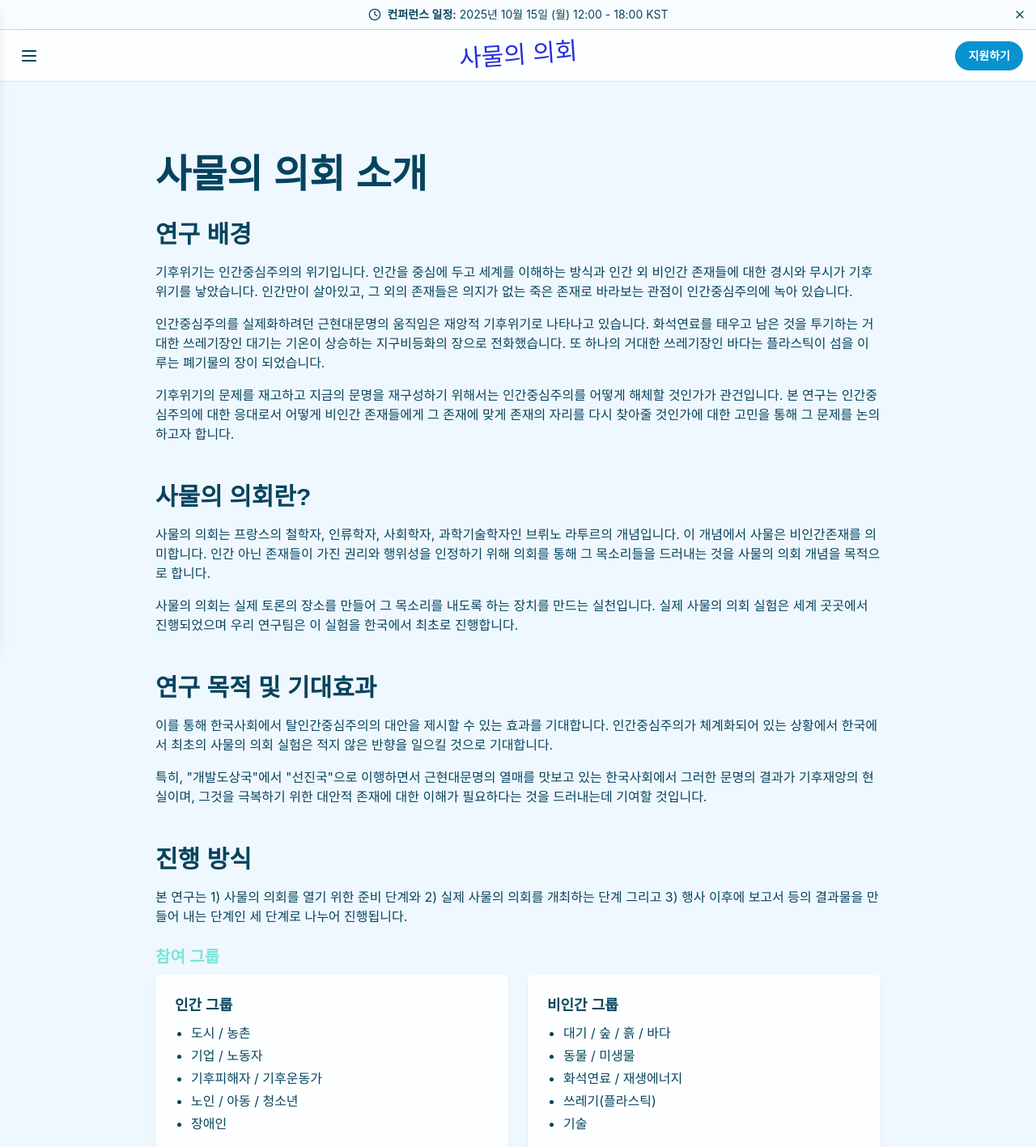
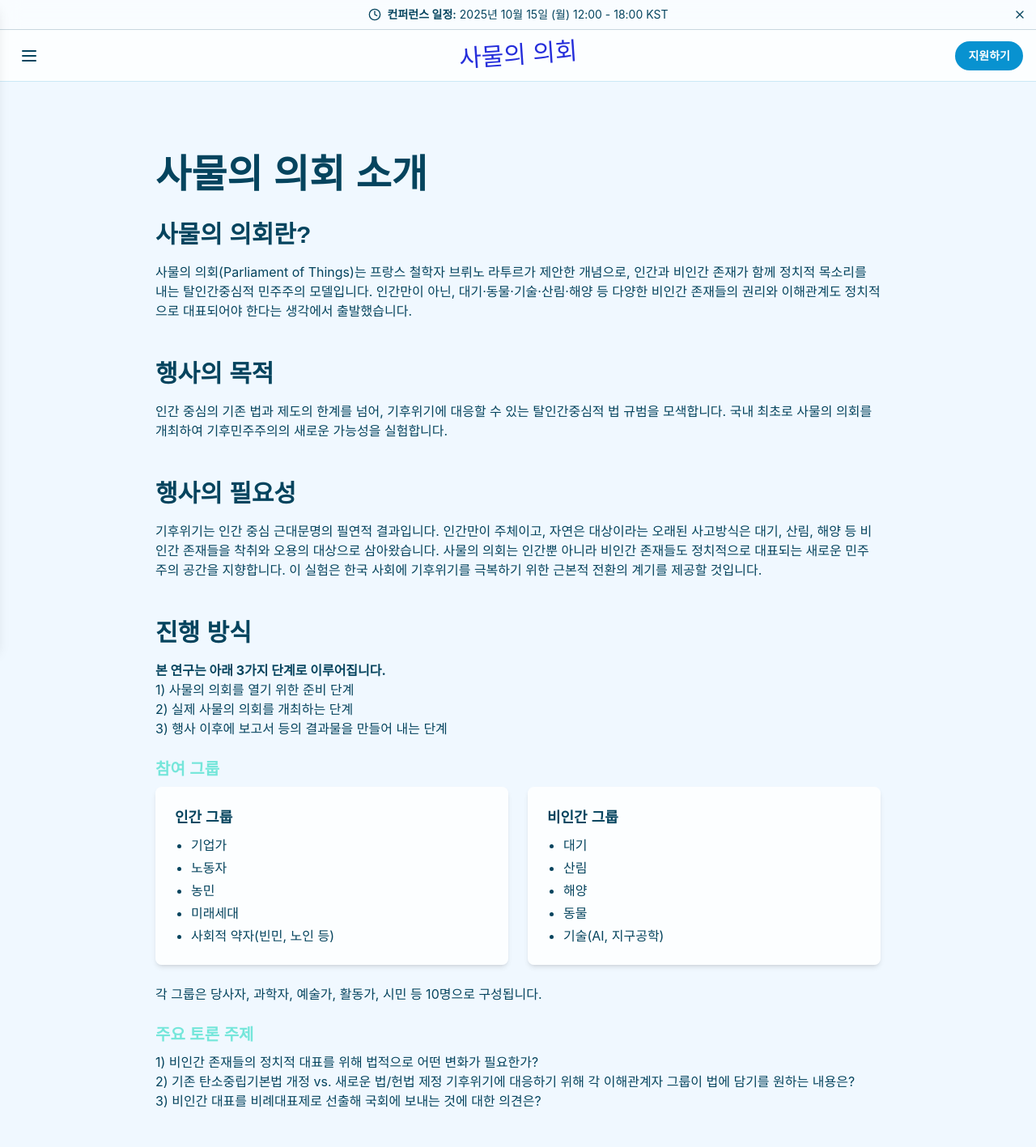
Before and after one commit to shin-minhyuk/samul.parliament, a Next.js app: page /info in a window 1280 px wide. Shown: the top 1417 px of the page at 81% size. Built offline with nearby package versions, Linux system fonts and the light colour scheme; a web font is replaced by a local one.

Commit message:
[feat] 소개 페이지 수정

```diff
--- a/src/app/info/page.tsx
+++ b/src/app/info/page.tsx
@@ -8,7 +8,7 @@ export default function InfoPage() {
           사물의 의회 소개
         </h1>
 
-        <section className="mb-12">
+        {/* <section className="mb-12">
           <h2 className="text-ocean-deep mb-4 text-2xl font-bold md:text-3xl">
             연구 배경
           </h2>
@@ -74,6 +74,50 @@ export default function InfoPage() {
               이해가 필요하다는 것을 드러내는데 기여할 것입니다.
             </p>
           </div>
+        </section> */}
+
+        <section className="mb-12">
+          <h2 className="text-ocean-deep mb-4 text-2xl font-bold md:text-3xl">
+            사물의 의회란?
+          </h2>
+          <div className="prose prose-lg max-w-none">
+            <p className="mb-4">
+              사물의 의회(Parliament of Things)는 프랑스 철학자 브뤼노 라투르가
+              제안한 개념으로, 인간과 비인간 존재가 함께 정치적 목소리를 내는
+              탈인간중심적 민주주의 모델입니다. 인간만이 아닌,
+              대기·동물·기술·산림·해양 등 다양한 비인간 존재들의 권리와
+              이해관계도 정치적으로 대표되어야 한다는 생각에서 출발했습니다.
+            </p>
+          </div>
+        </section>
+
+        <section className="mb-12">
+          <h2 className="text-ocean-deep mb-4 text-2xl font-bold md:text-3xl">
+            행사의 목적
+          </h2>
+          <div className="prose prose-lg max-w-none">
+            <p className="mb-4">
+              인간 중심의 기존 법과 제도의 한계를 넘어, 기후위기에 대응할 수
+              있는 탈인간중심적 법 규범을 모색합니다. 국내 최초로 사물의 의회를
+              개최하여 기후민주주의의 새로운 가능성을 실험합니다.
+            </p>
+          </div>
+        </section>
+
+        <section className="mb-12">
+          <h2 className="text-ocean-deep mb-4 text-2xl font-bold md:text-3xl">
+            행사의 필요성
+          </h2>
+          <div className="prose prose-lg max-w-none">
+            <p className="mb-4">
+              기후위기는 인간 중심 근대문명의 필연적 결과입니다. 인간만이
+              주체이고, 자연은 대상이라는 오래된 사고방식은 대기, 산림, 해양 등
+              비인간 존재들을 착취와 오용의 대상으로 삼아왔습니다. 사물의 의회는
+              인간뿐 아니라 비인간 존재들도 정치적으로 대표되는 새로운 민주주의
+              공간을 지향합니다. 이 실험은 한국 사회에 기후위기를 극복하기 위한
+              근본적 전환의 계기를 제공할 것입니다.
+            </p>
+          </div>
         </section>
 
         <section className="mb-12">
@@ -82,9 +126,11 @@ export default function InfoPage() {
           </h2>
           <div className="prose prose-lg max-w-none">
             <p className="mb-4">
-              본 연구는 1) 사물의 의회를 열기 위한 준비 단계와 2) 실제 사물의
-              의회를 개최하는 단계 그리고 3) 행사 이후에 보고서 등의 결과물을
-              만들어 내는 단계인 세 단계로 나누어 진행됩니다.
+              <strong>본 연구는 아래 3가지 단계로 이루어집니다.</strong>
+              <br />
+              1) 사물의 의회를 열기 위한 준비 단계 <br />
+              2) 실제 사물의 의회를 개최하는 단계 <br />
+              3) 행사 이후에 보고서 등의 결과물을 만들어 내는 단계
             </p>
             <h3 className="text-ocean-surf mt-6 mb-2 text-xl font-bold">
               참여 그룹
@@ -95,11 +141,11 @@ export default function InfoPage() {
                   인간 그룹
                 </h4>
                 <ul className="list-disc space-y-1 pl-5">
-                  <li>도시 / 농촌</li>
-                  <li>기업 / 노동자</li>
-                  <li>기후피해자 / 기후운동가</li>
-                  <li>노인 / 아동 / 청소년</li>
-                  <li>장애인</li>
+                  <li>기업가</li>
+                  <li>노동자</li>
+                  <li>농민</li>
+                  <li>미래세대</li>
+                  <li>사회적 약자(빈민, 노인 등)</li>
                 </ul>
               </div>
               <div className="rounded-lg bg-white/80 p-6 shadow-md backdrop-blur-sm">
@@ -107,26 +153,29 @@ export default function InfoPage() {
                   비인간 그룹
                 </h4>
                 <ul className="list-disc space-y-1 pl-5">
-                  <li>대기 / 숲 / 흙 / 바다</li>
-                  <li>동물 / 미생물</li>
-                  <li>화석연료 / 재생에너지</li>
-                  <li>쓰레기(플라스틱)</li>
-                  <li>기술</li>
+                  <li>대기</li>
+                  <li>산림</li>
+                  <li>해양</li>
+                  <li>동물</li>
+                  <li>기술(AI, 지구공학)</li>
                 </ul>
               </div>
             </div>
             <p className="mb-4">
-              각 그룹은 당사자, 사회과학자, 활동가, 시민, 학생으로 구성됩니다.
+              각 그룹은 당사자, 과학자, 예술가, 활동가, 시민 등 10명으로
+              구성됩니다.
             </p>
             <h3 className="text-ocean-surf mt-6 mb-2 text-xl font-bold">
-              회의 진행
+              주요 토론 주제
             </h3>
             <p className="mb-4">
-              사물의 회의 본 회의는 주말 이틀 동안 진행됩니다. 1일차에 1차
-              그룹회의과 2일차에 2차 그룹회의를 통해 기후 관련 이해 관계
-              요구사항, NDC(Nationally Determined Contribution) 의견 및 기후헌법
-              조항을 도출하여 작성하고 공개발표합니다. 그리고 기자회견을
-              진행합니다.
+              1) 비인간 존재들의 정치적 대표를 위해 법적으로 어떤 변화가
+              필요한가? <br />
+              2) 기존 탄소중립기본법 개정 vs. 새로운 법/헌법 제정 기후위기에
+              대응하기 위해 각 이해관계자 그룹이 법에 담기를 원하는 내용은?
+              <br />
+              3) 비인간 대표를 비례대표제로 선출해 국회에 보내는 것에 대한
+              의견은?
             </p>
           </div>
         </section>
@@ -197,7 +246,7 @@ export default function InfoPage() {
           </div>
         </section>
 
-        <section>
+        {/* <section>
           <h2 className="text-ocean-deep mb-4 text-2xl font-bold md:text-3xl">
             참고 문헌
           </h2>
@@ -225,7 +274,7 @@ export default function InfoPage() {
               </li>
             </ul>
           </div>
-        </section>
+        </section> */}
       </div>
     </div>
   );
--- a/src/app/organization/page.tsx
+++ b/src/app/organization/page.tsx
@@ -18,7 +18,7 @@ export default function OrganizationPage() {
             <div className="flex flex-col items-center">
               <div className="bg-ocean-deep mb-6 w-64 rounded-lg p-4 text-center text-white">
                 <h3 className="text-xl font-bold">위원장</h3>
-                <p>김태우 (서울대학교 인류학과)</p>
+                <p>김환석 (국민대학교 사회학과)</p>
               </div>
 
               <div className="bg-ocean-deep mb-6 h-10 w-1"></div>
@@ -49,21 +49,18 @@ export default function OrganizationPage() {
           {/* 상세 구성원 */}
           <div className="grid grid-cols-1 gap-6 md:grid-cols-2 lg:grid-cols-3">
             <div className="bg-ocean-deep/5 rounded-lg p-5 shadow-md">
-              <h3 className="text-ocean-deep mb-4 text-xl font-bold">
-                위원장
-              </h3>
+              <h3 className="text-ocean-deep mb-4 text-xl font-bold">위원장</h3>
               <div className="space-y-3">
                 <div>
                   <div className="flex items-center gap-2">
-                    <span className="font-semibold">김태우</span>
+                    <span className="font-semibold">김환석</span>
                     <span className="text-sm text-gray-600">
-                      서울대학교 인류학과
+                      국민대학교 사회학과
                     </span>
                   </div>
                   <p className="mt-2 text-sm text-gray-600">
-                    『몸이 기후다: 존재론적 인류학의 기후 실천』 저자로,
-                    기후위기와 인간중심주의에 대한 연구를 진행하고 있습니다.
-                    사물의 의회 프로젝트의 총괄 책임을 맡고 있습니다.
+                    기후위기와 생태계급에 관한 신유물론적 관점 연구를 진행하고
+                    있습니다. 사물의 의회 프로젝트의 총괄 책임을 맡고 있습니다.
                   </p>
                 </div>
               </div>
@@ -76,30 +73,30 @@ export default function OrganizationPage() {
               <div className="space-y-3">
                 <div>
                   <div className="flex items-center gap-2">
-                    <span className="font-semibold">김환석</span>
-                    <span className="text-sm text-gray-600">
-                      국민대학교 사회학과
-                    </span>
-                  </div>
-                  <p className="mt-1 text-sm text-gray-600">
-                    기후위기와 생태계급에 관한 신유물론적 관점 연구
-                  </p>
-                </div>
-                <div>
-                  <div className="flex items-center gap-2">
-                    <span className="font-semibold">김상준</span>
+                    <span className="font-semibold">김명심</span>
                     <span className="text-sm text-gray-600">
                       경희대학교 사회학과
                     </span>
                   </div>
                   <p className="mt-1 text-sm text-gray-600">
-                    『붕새의 날개 문명의 진로』 저자, 문명론적 관점에서 기후위기
-                    연구
+                    기후위기와 생태계급에 관한 연구
                   </p>
                 </div>
                 <div>
                   <div className="flex items-center gap-2">
-                    <span className="font-semibold">김홍중</span>
+                    <span className="font-semibold">김태우</span>
+                    <span className="text-sm text-gray-600">
+                      서울대학교 인류학과
+                    </span>
+                  </div>
+                  <p className="mt-1 text-sm text-gray-600">
+                    『몸이 기후다: 존재론적 인류학의 기후 실천』 저자,
+                    기후위기와 인간중심주의 연구
+                  </p>
+                </div>
+                <div>
+                  <div className="flex items-center gap-2">
+                    <span className="font-semibold">김병수</span>
                     <span className="text-sm text-gray-600">
                       서울대학교 사회학과
                     </span>
@@ -118,7 +115,7 @@ export default function OrganizationPage() {
               <div className="space-y-3">
                 <div>
                   <div className="flex items-center gap-2">
-                    <span className="font-semibold">김도희</span>
+                    <span className="font-semibold">김지연</span>
                     <span className="text-sm text-gray-600">환경운동가</span>
                   </div>
                   <p className="mt-1 text-sm text-gray-600">
@@ -128,7 +125,7 @@ export default function OrganizationPage() {
                 </div>
                 <div>
                   <div className="flex items-center gap-2">
-                    <span className="font-semibold">박지원</span>
+                    <span className="font-semibold">김추령</span>
                     <span className="text-sm text-gray-600">
                       기후위기 대응 네트워크
                     </span>
@@ -139,7 +136,7 @@ export default function OrganizationPage() {
                 </div>
                 <div>
                   <div className="flex items-center gap-2">
-                    <span className="font-semibold">이지속</span>
+                    <span className="font-semibold">남종영</span>
                     <span className="text-sm text-gray-600">
                       지속가능발전연구소
                     </span>
@@ -158,7 +155,7 @@ export default function OrganizationPage() {
               <div className="space-y-3">
                 <div>
                   <div className="flex items-center gap-2">
-                    <span className="font-semibold">이하늘</span>
+                    <span className="font-semibold">박병상</span>
                     <span className="text-sm text-gray-600">대기 연구자</span>
                   </div>
                   <p className="mt-1 text-sm text-gray-600">
@@ -167,7 +164,7 @@ export default function OrganizationPage() {
                 </div>
                 <div>
                   <div className="flex items-center gap-2">
-                    <span className="font-semibold">정숲봄</span>
+                    <span className="font-semibold">박진희</span>
                     <span className="text-sm text-gray-600">생태학자</span>
                   </div>
                   <p className="mt-1 text-sm text-gray-600">
@@ -176,7 +173,7 @@ export default function OrganizationPage() {
                 </div>
                 <div>
                   <div className="flex items-center gap-2">
-                    <span className="font-semibold">한바다</span>
+                    <span className="font-semibold">조천호</span>
                     <span className="text-sm text-gray-600">해양 생물학자</span>
                   </div>
                   <p className="mt-1 text-sm text-gray-600">
@@ -185,7 +182,7 @@ export default function OrganizationPage() {
                 </div>
                 <div>
                   <div className="flex items-center gap-2">
-                    <span className="font-semibold">조미생</span>
+                    <span className="font-semibold">재하</span>
                     <span className="text-sm text-gray-600">미생물학자</span>
                   </div>
                   <p className="mt-1 text-sm text-gray-600">
@@ -246,9 +243,7 @@ export default function OrganizationPage() {
             </div>
 
             <div className="bg-ocean-deep/5 rounded-lg p-5 shadow-md">
-              <h3 className="text-ocean-deep mb-4 text-xl font-bold">
-                사무국
-              </h3>
+              <h3 className="text-ocean-deep mb-4 text-xl font-bold">사무국</h3>
               <div className="space-y-3">
                 <div>
                   <div className="flex items-center gap-2">
```
